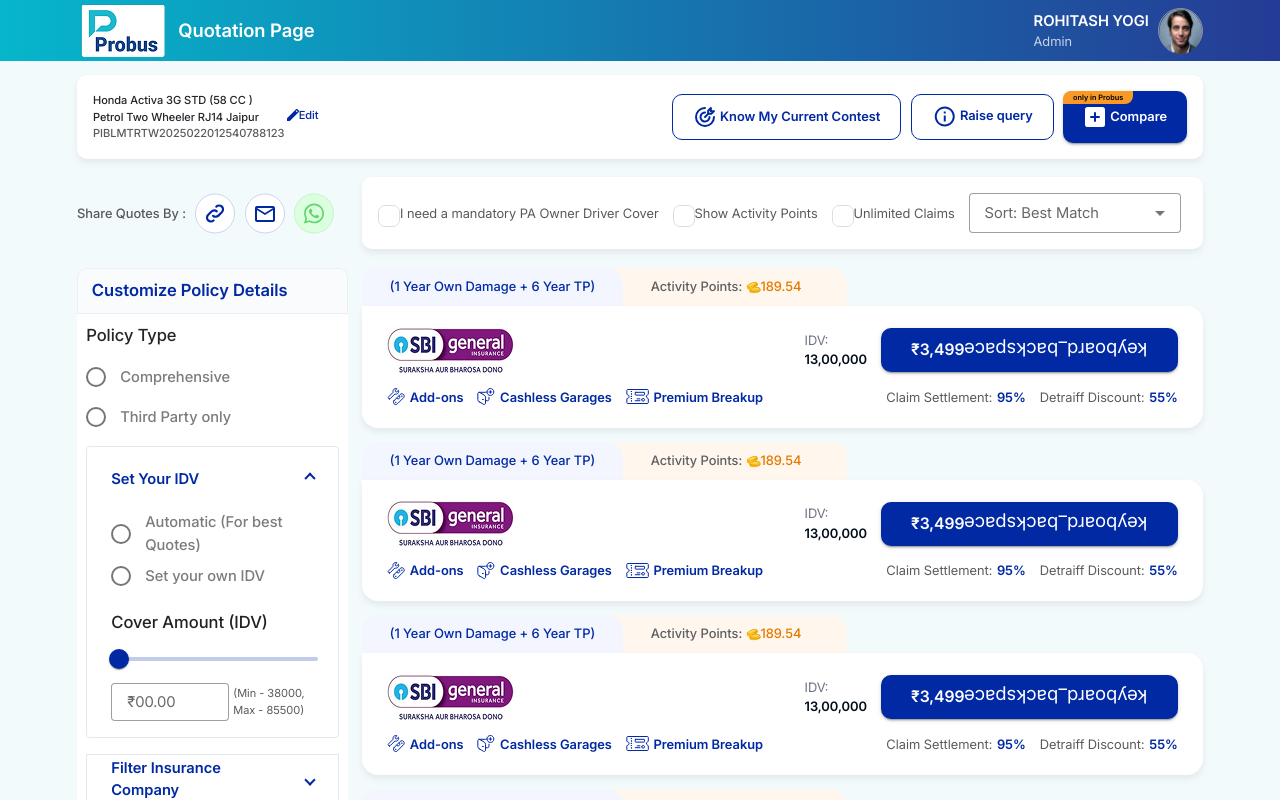
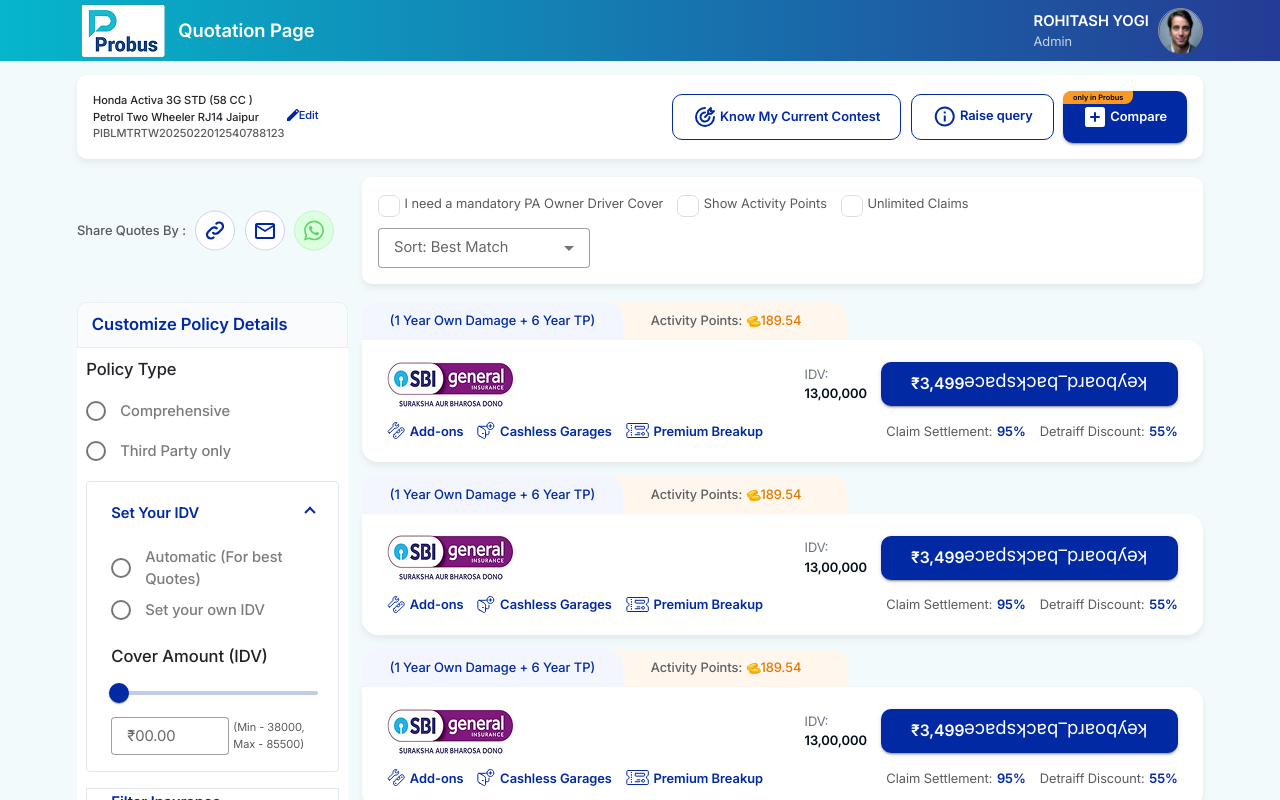
Before and after one commit to Hariom181502/probusinsurance, an Angular app: page /quotation in a window 1280 px wide. Shown: the top 800 px of the page. Built offline with nearby package versions, Linux system fonts and the light colour scheme.

Commit message:
working on best-seller

```diff
--- a/src/app/quotation-list/quotation-list.component.html
+++ b/src/app/quotation-list/quotation-list.component.html
@@ -47,9 +47,9 @@
                 <mat-card class="check-select-container">
                     <mat-card-content>
                         <div class="d-flex gap-4 align-items-center flex-wrap">
-                            <mat-checkbox class="opacity-75 f-14" color="primary">I need a mandatory PA Owner Driver Cover</mat-checkbox>
-                            <mat-checkbox class="opacity-75 f-14" color="primary">Show Activity Points</mat-checkbox>
-                            <mat-checkbox class="opacity-75 f-14" color="primary">Unlimited Claims</mat-checkbox>
+                            <mat-checkbox class="opacity-75 f-14" color="primary"><span class="ms-2">I need a mandatory PA Owner Driver Cover</span></mat-checkbox>
+                            <mat-checkbox class="opacity-75 f-14" color="primary"><span class="ms-2">Show Activity Points</span></mat-checkbox>
+                            <mat-checkbox class="opacity-75 f-14" color="primary"><span class="ms-2">Unlimited Claims</span></mat-checkbox>
                             <mat-form-field appearance="outline">
                                 <mat-select  placeholder="Sort: Best Match">
                                     <mat-option value="volvo">Volvo</mat-option>
--- a/src/app/quotation-list/single-quotation/single-quotation.component.html
+++ b/src/app/quotation-list/single-quotation/single-quotation.component.html
@@ -15,7 +15,8 @@
             </div>
         </div>
         <div class="col-12">
-            <mat-card class="px-2 px-sm-3 py-2">
+            <mat-card class="px-2 px-sm-3 py-2 best-seller-content-container">
+                <!-- <span>v</span> -->
                 <mat-card-content>
                     <div class="card-content-container">
                         <div class="first-row">
--- a/src/app/quotation-list/single-quotation/single-quotation.component.scss
+++ b/src/app/quotation-list/single-quotation/single-quotation.component.scss
@@ -71,3 +71,20 @@
         }
     }
 }
+
+
+.best-seller-content-container{
+    position: relative;
+//     span{
+//         position: absolute;
+//         left: -20px;
+//         top: -14px;
+//         background-color: #F89A25;
+//         display: inline-block;
+//         color: black;
+//         font-size: 0.8rem;
+//         padding: 1px 10px;
+//         border-radius: 8px 0px;
+//         transform: rotate(270deg);
+// }
+}
```
